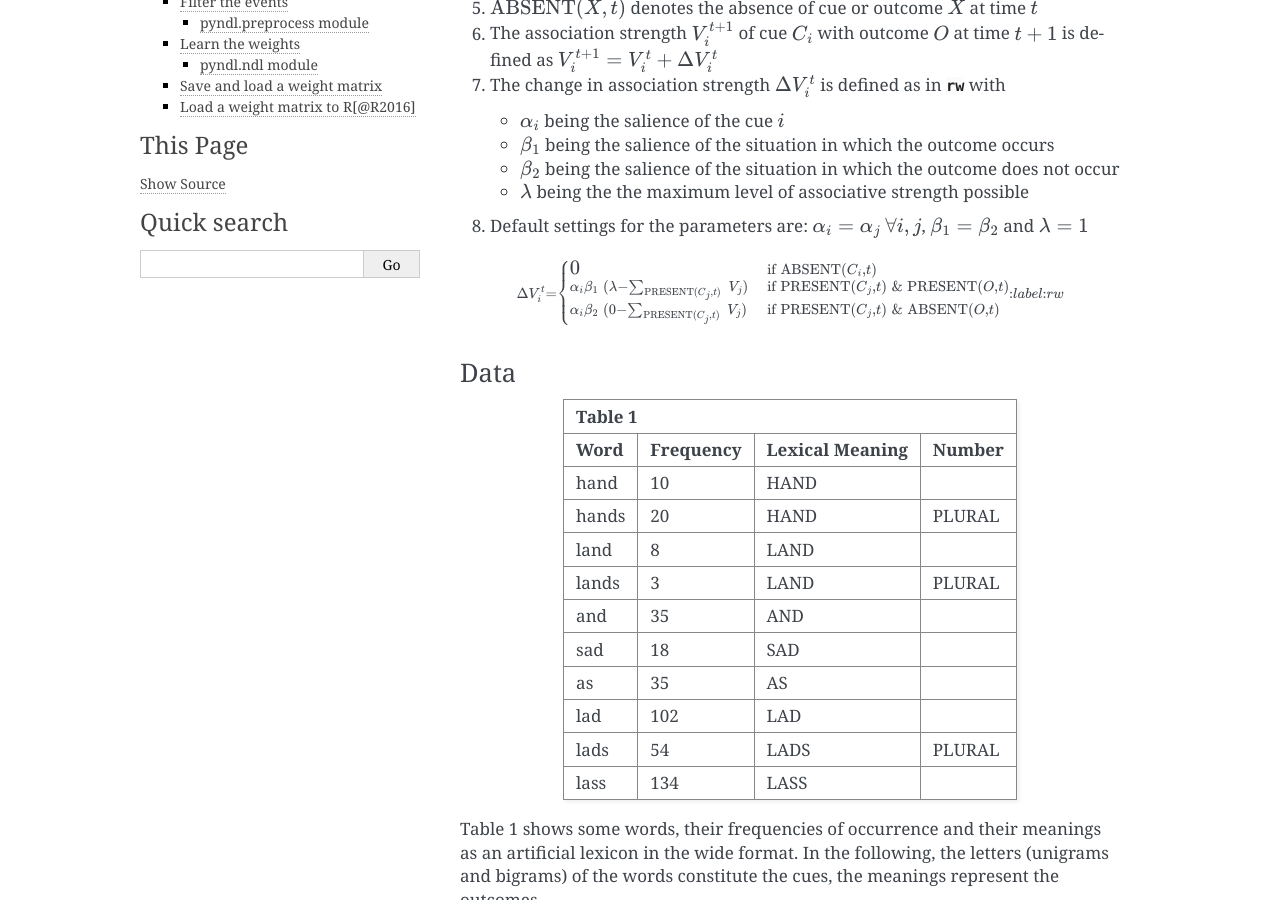
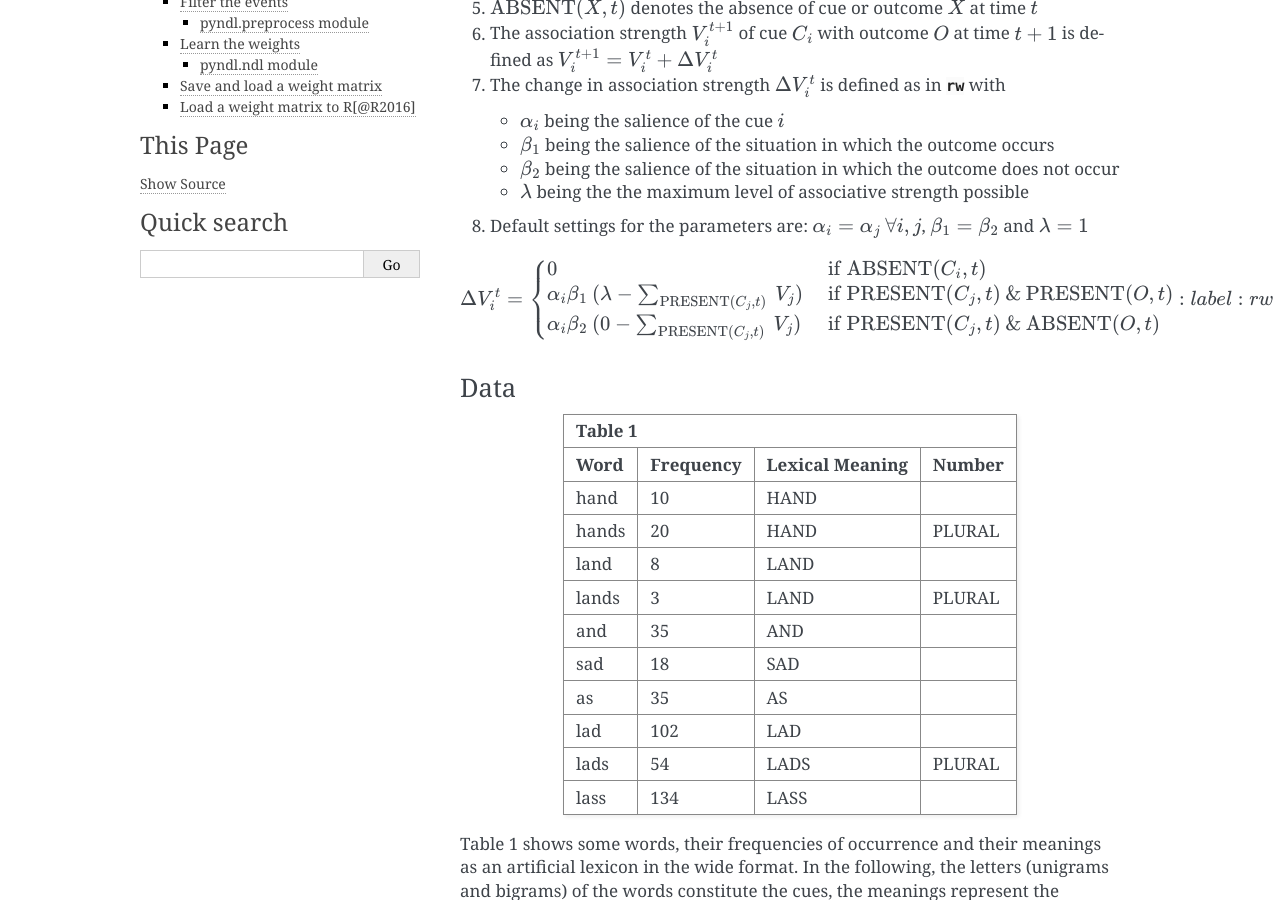
Before and after one commit to quantling/pyndl, a Sphinx documentation site: the page built from doc/source/examples.rst, in a window 1280 px wide and 900 px high, scrolled down 439 px. Built offline with Sphinx 7.4.7, drawn with Linux system fonts in a browser that asks for light colours; some of the changed text lies outside the part shown.

Commit message:
keeping up to date

```diff
--- a/doc/source/examples.rst
+++ b/doc/source/examples.rst
@@ -32,7 +32,6 @@
 
 .. math::
 
-    \scriptstyle
     \Delta V_{i}^{t} =
     \begin{array}{ll}
     \begin{cases}
@@ -175,7 +175,7 @@
 
 .. code-block:: python
 
-    >>> weights = ndl.dict_ndl(event_list='doc/data/lexample.tab', alphas=0.1 , betas=(0.1, 0.1))
+    >>> weights = ndl.dict_ndl(event_list='doc/data/lexample.tab', alphas=0.1, betas=(0.1, 0.1))
     >>> weights['plural']['s#']
 
 yields approximately the same results as before, however, you now can specify
@@ -186,6 +186,13 @@
     >>> alphas_cues = dict(zip(['#h', 'ha', 'an', 'nd', 'ds', 's#', '#l', 'la', 'as', 'ss', 'ad', 'd#', '#a', '#s', 'sa'], [0.1, 0.2, 0.3, 0.4, 0.1, 0.2, 0.3, 0.1, 0.2, 0.1, 0.2, 0.1, 0.3, 0.1, 0.2]))
     >>> weights_ini = ndl.dict_ndl(event_list = 'doc/data/lexample.tab', alphas = alphas_cues, betas = (0.1, 0.1))
     >>> weights = ndl.dict_ndl(event_list = 'doc/data/lexample.tab', alphas = alphas_cues, betas = (0.1, 0.1), weights = weights_ini)
+
+Instead of a ``dict`` of dicts, it is also possible to get an
+``xarray.DataArray`` returned:
+
+.. code-block:: python
+
+   >>> weights = ndl.dict_ndl(event_list='doc/data/lexample.tab', alphas=0.1, betas=(0.1, 0.1), make_data_array=True)
 
 --------------------------
 A minimal workflow example
@@ -239,7 +246,7 @@
 ``levent.tab`` now looks like this:
 
 =================  ========
-cues               outcomes
+Cues               Outcomes
 =================  ========
 an_#h_ha_d#_nd     hand
 ot_fo_oo_#f_t#     foot
```
Also changed, not shown: other parts of doc/source/examples.rst (+2 -1 lines).
